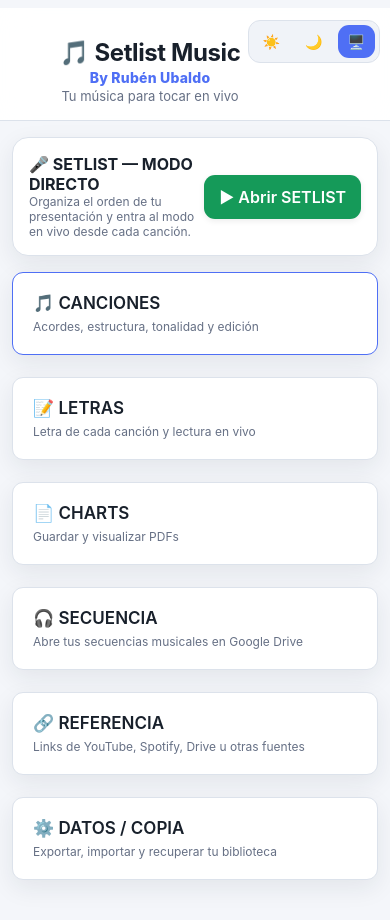
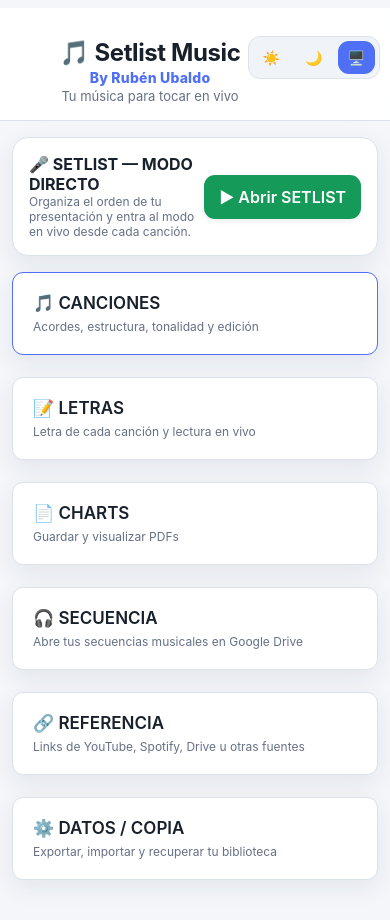
Before and after one commit to rus0015-stack/Setlist-Music-RU, a website: page index.html in a window 390 px wide. Drawn offline with Linux system fonts and the light colour scheme.

Commit message:
Update index.html

```diff
--- a/index.html
+++ b/index.html
@@ -17,7 +17,7 @@
 :root{--bg:#0f1117;--panel:#151923;--card:#1b202b;--card2:#202633;--line:#303847;--txt:#f5f7fb;--muted:#9aa5b5;--blue:#5b7cfa;--blue2:#4165e8;--green:#19b86b;--red:#e05252;--orange:#e09a3e;--shadow:0 10px 30px rgba(0,0,0,.18)}
 :root[data-theme="light"]{--bg:#f4f6fa;--panel:#ffffff;--card:#ffffff;--card2:#f0f3f8;--line:#dce2eb;--txt:#18202b;--muted:#667085;--blue:#4f6ff5;--blue2:#3d5ee8;--green:#159a59;--red:#d64545;--orange:#c77d16;--shadow:0 8px 24px rgba(25,35,55,.08)}
 html{background:var(--bg)}body{margin:0;font-family:Inter,ui-sans-serif,system-ui,-apple-system,BlinkMacSystemFont,"Segoe UI",sans-serif;background:var(--bg);color:var(--txt);min-height:100vh;padding-bottom:calc(34px + env(safe-area-inset-bottom, 0px))}button,input,textarea,select{font:inherit}button{border:1px solid transparent;border-radius:11px;padding:11px 14px;margin:4px 0;cursor:pointer;color:#fff;background:var(--blue);font-weight:600;transition:.18s ease;box-shadow:0 2px 6px rgba(0,0,0,.08)}button:hover{filter:brightness(1.08);transform:translateY(-1px)}button:active{transform:translateY(0) scale(.98)}button.secondary{background:var(--card2);color:var(--txt);border-color:var(--line);box-shadow:none}.green{background:var(--green)}.red{background:var(--red)}.orange{background:var(--orange)}
-header{background:color-mix(in srgb,var(--panel) 92%,transparent);backdrop-filter:blur(14px);padding:28px 20px 16px;position:sticky;top:8px;z-index:20;border-bottom:1px solid var(--line);display:flex;align-items:center;justify-content:center}header .brand{text-align:center}header h1{margin:0 0 2px;font-size:24px;letter-spacing:-.4px}header p{margin:0;color:var(--muted);font-size:13px}.brand-by{font-weight:800;color:var(--blue)!important;font-size:14px!important;margin:0 0 2px!important;letter-spacing:.2px}.theme-control{position:absolute;right:18px;top:12px;display:flex;align-items:center;gap:5px;background:var(--card2);border:1px solid var(--line);padding:4px;border-radius:12px}.theme-control button{padding:7px 9px;margin:0;background:transparent;color:var(--muted);box-shadow:none;font-size:14px}.theme-control button.active{background:var(--blue);color:#fff}.container{padding:20px;max-width:1120px;margin:auto}.hidden{display:none!important}
+header{background:color-mix(in srgb,var(--panel) 92%,transparent);backdrop-filter:blur(14px);padding:28px 20px 16px;position:sticky;top:8px;z-index:20;border-bottom:1px solid var(--line);display:flex;align-items:center;justify-content:center}header .brand{text-align:center}header h1{margin:0 0 2px;font-size:24px;letter-spacing:-.4px}header p{margin:0;color:var(--muted);font-size:13px}.brand-by{font-weight:800;color:var(--blue)!important;font-size:14px!important;margin:0 0 2px!important;letter-spacing:.2px}.theme-control{position:absolute;right:18px;top:28px;display:flex;align-items:center;gap:5px;background:var(--card2);border:1px solid var(--line);padding:4px;border-radius:12px}.theme-control button{padding:7px 9px;margin:0;background:transparent;color:var(--muted);box-shadow:none;font-size:14px}.theme-control button.active{background:var(--blue);color:#fff}.container{padding:20px;max-width:1120px;margin:auto}.hidden{display:none!important}
 .menu{display:grid;grid-template-columns:1fr;gap:14px;width:100%}.menu button{display:block;width:100%;box-sizing:border-box;padding:20px;text-align:left;font-size:17px;background:var(--card);color:var(--txt);border:1px solid var(--line);box-shadow:var(--shadow)}.menu button:first-child{border-color:var(--blue)}.menu small{display:block;color:var(--muted);font-size:12px;margin-top:6px;font-weight:400}.card{background:var(--card);padding:16px;border-radius:16px;margin:12px 0;border:1px solid var(--line);box-shadow:var(--shadow)}.card h2,.card h3,.card h4{margin-top:0}.row{display:flex;gap:9px;align-items:center;flex-wrap:wrap}.row>*{flex:1}.row .fit{flex:0 0 auto}.small{font-size:12px;color:var(--muted)}
 input,textarea,select{width:100%;padding:12px 13px;margin:6px 0 12px;border-radius:11px;border:1px solid var(--line);background:var(--card2);color:var(--txt);outline:none}input:focus,textarea:focus,select:focus{border-color:var(--blue);box-shadow:0 0 0 3px rgba(91,124,250,.12)}textarea{min-height:130px;line-height:1.5;resize:vertical}label{font-size:13px;color:var(--muted);font-weight:600}.badge{display:inline-block;padding:4px 8px;border-radius:999px;background:var(--card2);color:var(--muted);font-size:12px;margin:2px}
 .tabs{display:grid;grid-template-columns:repeat(6,1fr);gap:6px;margin:12px 0}.tabs button{font-size:12px;padding:10px 5px;margin:0}.tocar-pre{white-space:pre-wrap;font-size:22px;line-height:1.65;margin:0;color:var(--txt)}pre{color:var(--txt)}.tono{display:grid;grid-template-columns:1fr 2fr 1fr;gap:6px}.tono button{margin:0}.tono .center{background:var(--green)}
@@ -34,7 +34,7 @@ input,textarea,select{width:100%;padding:12px 13px;margin:6px 0 12px;border-radi
 
 .theme-control{
   right:10px;
-  top:12px;
+  top:28px;
 }.tabs{grid-template-columns:repeat(3,1fr)}.tocar-pre{font-size:19px}.stat{grid-template-columns:1fr 1fr}.setitem .actions{flex-wrap:wrap}.container{padding:12px;padding-bottom:calc(90px + env(safe-area-inset-bottom, 0px))}.editor-actions{bottom:calc(8px + env(safe-area-inset-bottom, 0px));padding:9px;margin-top:12px}.editor-actions button{flex:1;min-width:0}}
 
 /* CONTROLES DE LETRA EN VIVO */
```
